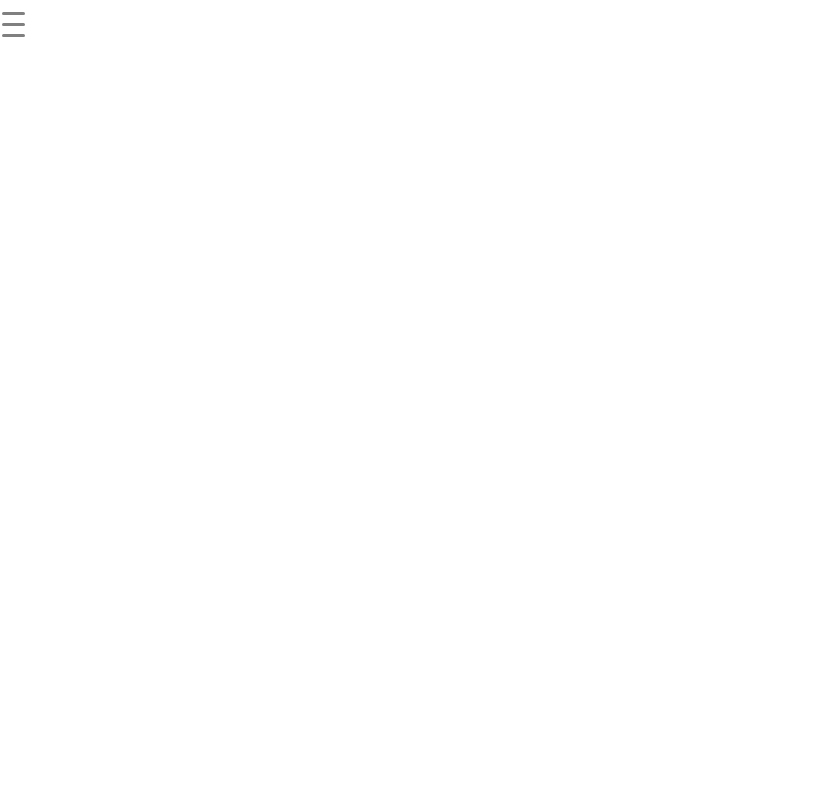
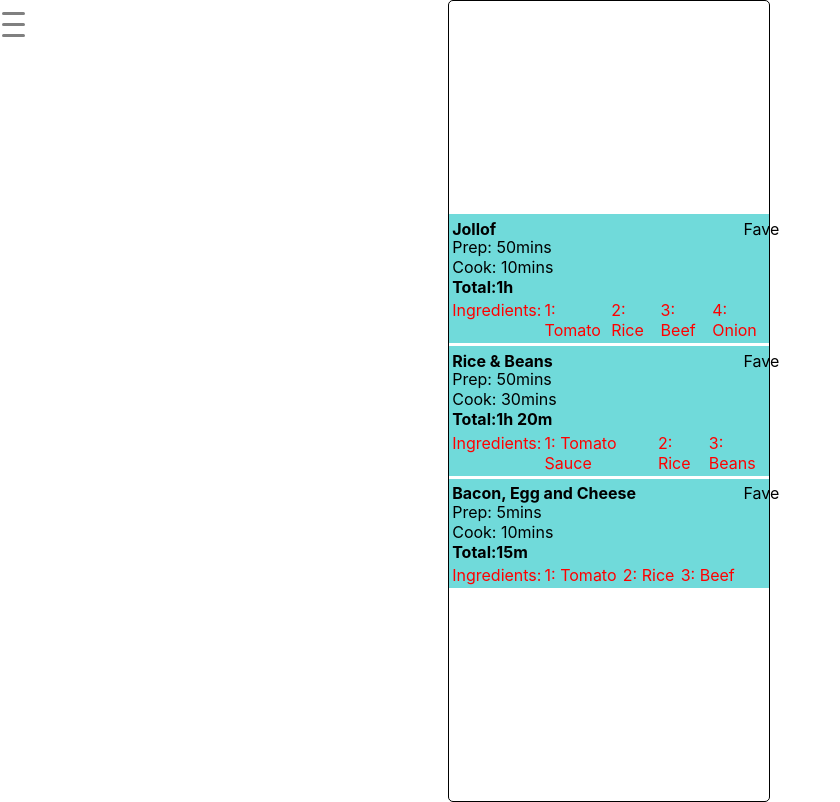
Before and after one commit to ValtierraXavier/RecipeBook, a React (Create React App) app: page / in a window 1280 px wide. Shown: the whole page, without its empty margins (0-840 px from the left). Built offline with nearby package versions, Linux system fonts and the light colour scheme.

Commit message:
add structure for meal cards and menu tab

```diff
--- a/src/App.js
+++ b/src/App.js
@@ -1,8 +1,8 @@
 import './App.css';
 import React, {useState} from 'react';
 import Drawer from './Components/NavDrawer/Drawer/Drawer.jsx'
-import { SliderContext } from './Context/SliderContext.js';
-import HamburgerButton from './Components/NavDrawer/HamburgerButton/Button.jsx';
+import { SliderContext } from './Context/Contexts.js';
+import MenuTab from './Components/MenuTab/MenuTab.jsx';
 
 function App() {
   const [open, setOpen] = useState(false)
@@ -10,8 +10,8 @@ function App() {
   return (
     <div className="App">
       <SliderContext.Provider value={{open, setOpen}}>
-        {/* <HamburgerButton/> */}
         <Drawer/>
+        <MenuTab/>
       </SliderContext.Provider>
     </div>
   );
--- /dev/null
+++ b/src/Components/MenuTab/MenuTab.css
@@ -0,0 +1,55 @@
+.MenuList{
+    display: flex;
+    position: absolute;
+    flex-flow: column nowrap;
+    justify-content: center;
+    align-items: center;
+    width: 25dvw;
+    height: 100dvh;
+    left: 35dvw;
+    border: solid black 1px;
+    border-radius: 5px;
+}
+h4{
+    position: relative;
+    top: 4%;
+    margin: 0% 0% 1% 0%;
+}
+.mealCard{
+    display: flex;
+    position: relative;
+    flex-flow: column nowrap;
+    width: 100%;
+    justify-content: space-around;
+    align-content: space-around;
+    box-sizing: border-box;
+    margin: .5% 0%;
+    padding-left: 1%;
+    background-color: rgba(17, 194, 194, 0.6);
+}
+
+.mealCard:hover{
+    background-color: aqua;
+}
+.mealItems.ingredientsList{
+    color: red;
+    display: flex;
+    position: relative;
+    flex-flow: row nowrap;
+    overflow-x: auto;
+    margin: 1% 0%;
+}
+.ingredient{
+    position: relative;
+    margin: 0% 1%;
+}
+.FavoriteButton{
+    display: none;
+}
+#favoriteButton{
+    display: flex;
+    position: absolute;
+    width: 8%;
+    right: 0%;
+    top: 4%;
+}
--- /dev/null
+++ b/src/Components/MenuTab/MenuTab.jsx
@@ -0,0 +1,61 @@
+import React from 'react'
+import './MenuTab.css'
+
+export default function MenuTab(){
+    const foods = [
+        {
+            Name: "Jollof",
+            PrepTime: 50,
+            CookTime: 10,
+            Ingredients: ["Tomato", "Rice", "Beef", "Onion"],
+            Instructions: "First make the stew...then boil the rice in it. blah blah...",
+            Description: "A Staple of Ghana and Nigeria; this recipe is passed down from my grandmother and is made in the traditional Ghanian fashion."
+        },
+        {
+            Name: "Rice & Beans",
+            PrepTime: 50,
+            CookTime: 30,
+            Ingredients: ["Tomato Sauce", "Rice", "Beans"],
+            Instructions: "First make the stew...then boil the rice in it but add beans this time blah blah...",
+            Description: "A Staple of PuertoRican households, theres nothing more relaxing than sharing a plate with loved ones. goes great with some chuleta"
+        },
+        {
+            Name: "Bacon, Egg and Cheese",
+            PrepTime: 5,
+            CookTime: 10,
+            Ingredients: ["Tomato", "Rice", "Beef"],
+            Instructions: "Grab some bread, fry an egg in your style...put the egg on the bread add slice of american cheese while the egg is still hot. Enjoy.",
+            Description: "Classic American Breakfast Sandwich...delicious"
+        }
+    ]
+    return(
+        <div className='MenuList' id='menuList'>
+            {foods?.map((el, i)=>{
+                let time = el.CookTime + el.PrepTime,hours = Math.floor(time/60), mins = time % 60, formattedTime = time > 60? `${hours}h ${mins}m` : `${mins == 0 ? `${hours}h` : `${mins}m`}`
+
+               return (
+                <div className='mealCard' id={`meal${i}`}>
+                    <input type='checkbox' className='FavoriteButton' id='favoriteCheck'></input>
+                    <label id='favoriteButton' htmlFor='favoriteCheck'>Fave</label>
+                    <h4 className='mealItems' id={`mealName${i}`}>{`${el.Name}`}</h4>
+                    <div className='mealItems' id={`mealPrepTime${i}`}>{`Prep: ${el.PrepTime}mins`}</div>
+                    <div className='mealItems' id={`mealCookTime${i}`}>{`Cook: ${el.CookTime}mins`}</div>
+                    <div className='mealItems' id={`totalCookTime${i}`}><strong>{`Total:${formattedTime}`}</strong></div>
+                    {/* <div className='mealItems' id={`totalCookTime${i}`}><strong>{`Total: ${el.PrepTime + el.CookTime}mins`}</strong></div> */}
+                    <div className='mealItems ingredientsList' id={`ingredientsList${i}`}>Ingredients:
+                    {
+                        el.Ingredients?.map((el, i)=>{
+                            return(
+                                <div className='ingredient' id={`ingredient${i}`}>{`${i + 1}: ${el}`}
+                                </div>
+                            )
+                        })
+                    }
+                    </div>
+                </div>
+               )
+            })}
+
+        </div>
+    )
+}
--- a/src/Components/NavDrawer/Drawer/Drawer.jsx
+++ b/src/Components/NavDrawer/Drawer/Drawer.jsx
@@ -1,11 +1,13 @@
-import React, {useState, useEffect,useContext} from 'react'
+import React, {useEffect,useContext} from 'react'
 import './Drawer.css'
 import HamburgerButton from '../HamburgerButton/Button.jsx'
-import { SliderContext } from '../../../Context/SliderContext.js'
+import { SliderContext } from '../../../Context/Contexts.js'
+import MenuTab from '../../MenuTab/MenuTab.jsx'
 
 export default function Drawer() {
-    const {open, setOpen} = useContext(SliderContext)
+    const {open} = useContext(SliderContext)
     let slider = document.getElementById('drawer')
+
     const slide = () => {
         if(slider){
             slider.style.left = open ? '0dvw' : '-25dvw'
@@ -15,11 +17,12 @@ export default function Drawer() {
 
     useEffect(()=>{
         slide()
-    },[open])
+    })
 
   return (
     <div className='drawer' id='drawer'>
         <HamburgerButton/>
+        {/* <MenuTab/> */}
         <div className='drawerItems' id='menu'>Menu</div>
         <div className='drawerItems' id='signIn'>Sign-In</div>
         <div className='drawerItems' id='settings'>Settings</div>
--- a/src/Components/NavDrawer/HamburgerButton/Button.jsx
+++ b/src/Components/NavDrawer/HamburgerButton/Button.jsx
@@ -1,6 +1,6 @@
 import './Button.css'
-import React, {useState, useEffect, useContext} from 'react'
-import { SliderContext } from '../../../Context/SliderContext.js'
+import React, {useEffect, useContext} from 'react'
+import { SliderContext } from '../../../Context/Contexts.js'
 
 export default function HamburgerButton(){
     const {open,setOpen} = useContext(SliderContext)
```
Also changed, not shown: src/Context/Contexts.js (renamed from src/Context/SliderContext.js).
